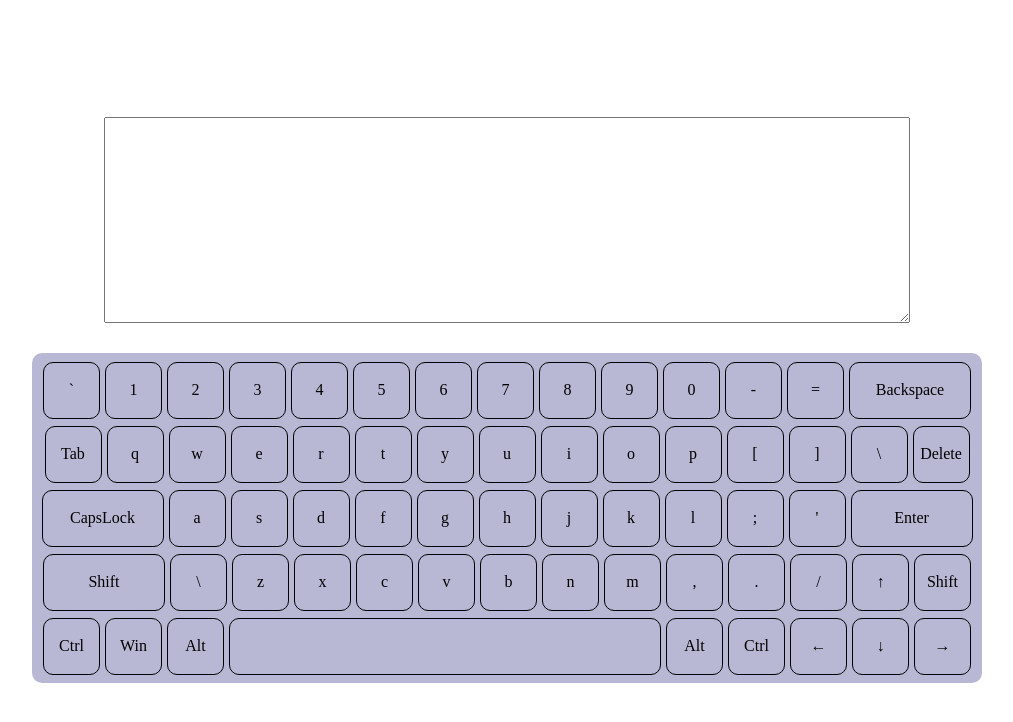
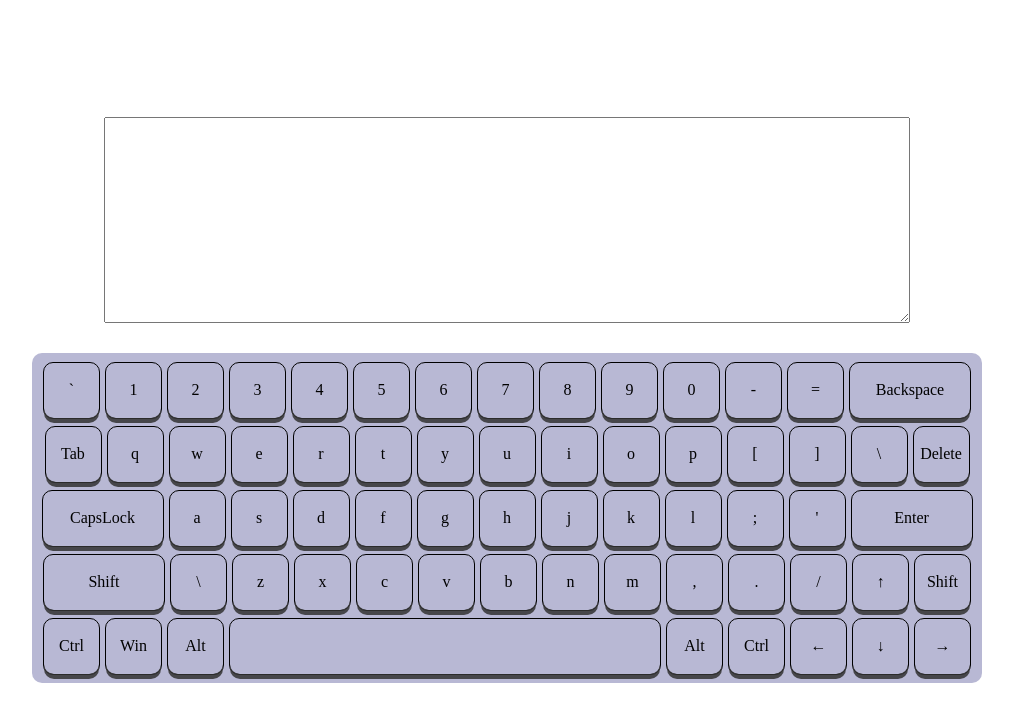
Before and after one commit to kolyagae/virtual-keyboard, a website: page src/index.html in a window 1280 px wide. Shown: the whole page, without its empty margins (133-1146 px from the left). Drawn offline with Linux system fonts and the light colour scheme.

Commit message:
add button click animation

```diff
--- a/src/style.css
+++ b/src/style.css
@@ -43,7 +43,22 @@ body {
   align-items: center;
   justify-content: center;
   border-radius: 10px;
+  position: relative;
 
+}
+
+.button::before {
+  position: absolute;
+  content: "";
+  width: 100%;
+  height: 100%;
+  top: 0;
+  left: 0;
+  right: 0;
+  bottom: 0;
+  border-radius: inherit;
+  box-shadow: 0 5px 0 0 rgb(51 51 51 / 85%);
+  transition: box-shadow 0.1s;
 }
 
 .button__backspace,
@@ -59,4 +74,9 @@ body {
 
 .button.active {
   background-color: #fff;
+  transform: translate(0, 2px);
 }
+
+.button.active::before {
+  box-shadow: 0 0 0 0 rgb(51 51 51 / 85%);
+}
```
